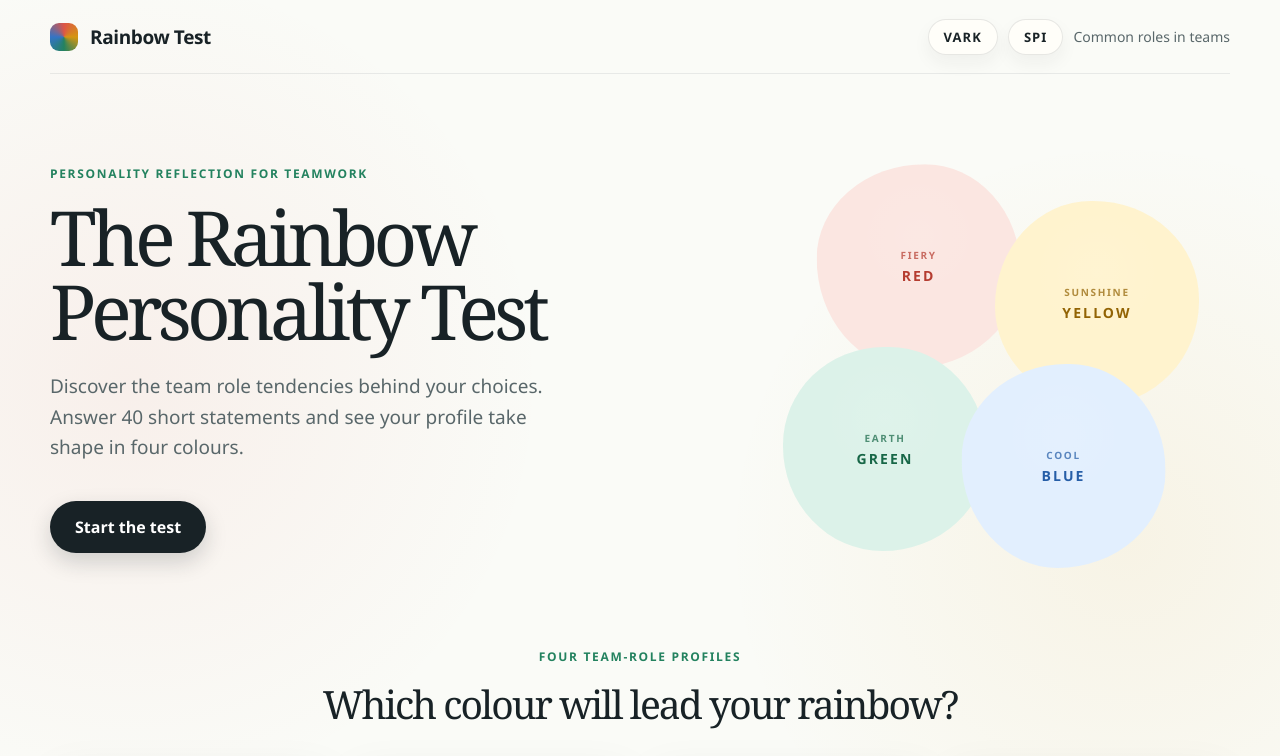
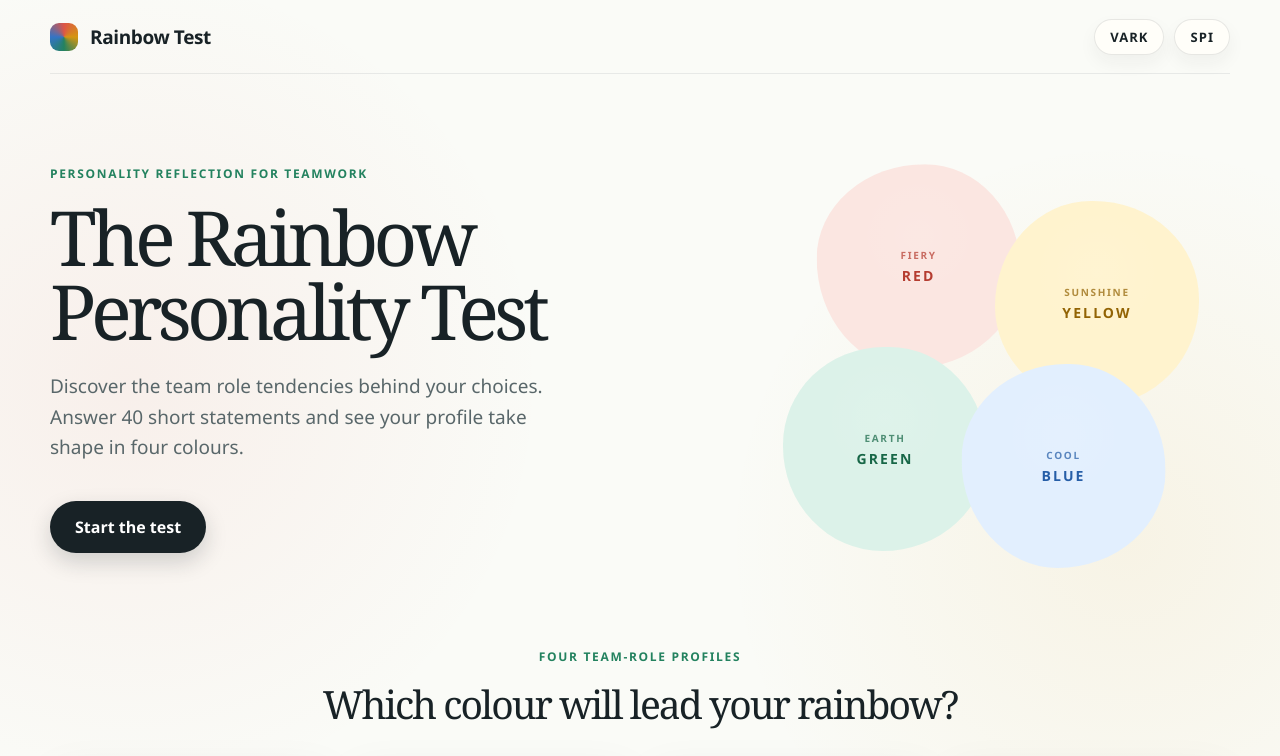
Before and after one commit to Ahmed-Estiak/Rainbow-personality-test, a React (Vite) app: page / in a window 1280 px wide. Shown: the top 756 px of the page. Built offline with nearby package versions, Linux system fonts and the light colour scheme.

Commit message:
Remove header note and associated styles for cleaner UI

```diff
--- a/src/App.tsx
+++ b/src/App.tsx
@@ -321,7 +321,6 @@ function Header({
         <button type="button" onClick={() => onJumpTool("spi-tool")}>
           SPI
         </button>
-        <span className="header-note">Common roles in teams</span>
       </div>
     </header>
   );
--- a/src/styles.css
+++ b/src/styles.css
@@ -86,11 +86,6 @@ p {
   background: conic-gradient(var(--red), var(--yellow), var(--green), var(--blue), var(--red));
 }
 
-.header-note {
-  color: var(--ink-soft);
-  font-size: 14px;
-}
-
 .header-actions {
   display: flex;
   align-items: center;
@@ -1902,10 +1897,6 @@ p {
     font-size: 12px;
   }
 
-  .header-note {
-    display: none;
-  }
-
   .hero h1 {
     font-size: 48px;
   }
```
